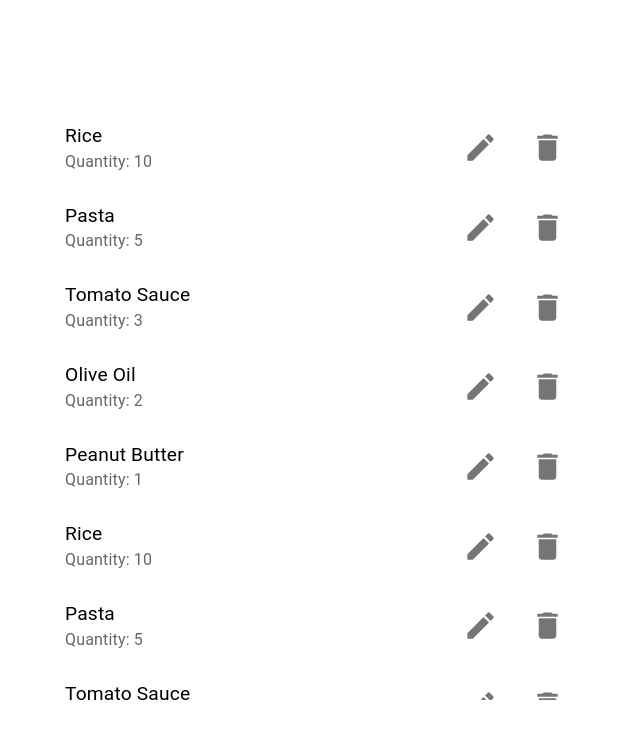
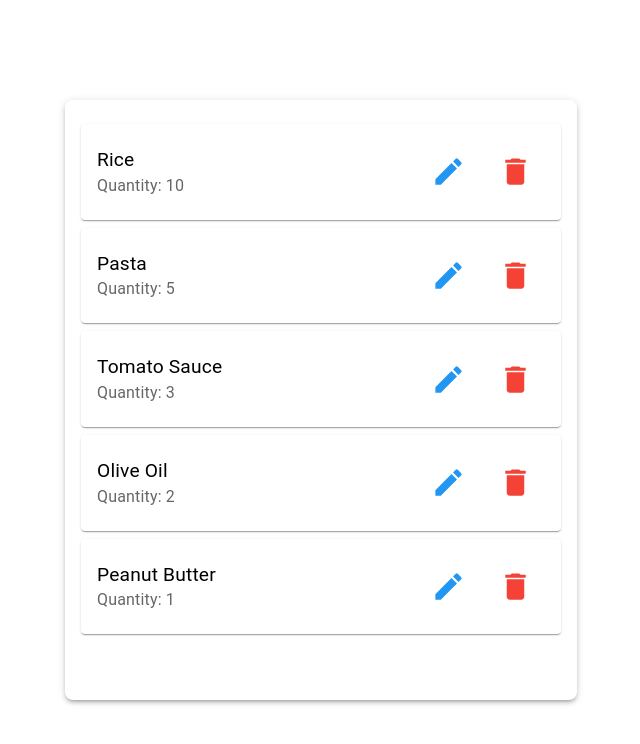
Before and after one commit to tzaitoun71/pantry-tracker, a Next.js app: page / in a window 1280 px wide. Shown: the top 744 px of the page, without its empty margins (319-959 px from the left). Built offline with nearby package versions, Linux system fonts and the light colour scheme.

Commit message:
Added styling to the edit and delete buttons

```diff
--- a/app/components/PantryList.tsx
+++ b/app/components/PantryList.tsx
@@ -4,27 +4,13 @@ import * as React from 'react';
 import { Box, IconButton, List, ListItem, ListItemText, Dialog, DialogActions, DialogContent, DialogContentText, DialogTitle, Button, TextField } from '@mui/material';
 import EditIcon from '@mui/icons-material/Edit';
 import DeleteIcon from '@mui/icons-material/Delete';
+import { blue, red } from '@mui/material/colors';
 
 function createData(name: string, quantity: number) {
   return { name, quantity };
 }
 
 const initialRows = [
-  createData('Rice', 10),
-  createData('Pasta', 5),
-  createData('Tomato Sauce', 3),
-  createData('Olive Oil', 2),
-  createData('Peanut Butter', 1),
-  createData('Rice', 10),
-  createData('Pasta', 5),
-  createData('Tomato Sauce', 3),
-  createData('Olive Oil', 2),
-  createData('Peanut Butter', 1),
-  createData('Rice', 10),
-  createData('Pasta', 5),
-  createData('Tomato Sauce', 3),
-  createData('Olive Oil', 2),
-  createData('Peanut Butter', 1),
   createData('Rice', 10),
   createData('Pasta', 5),
   createData('Tomato Sauce', 3),
@@ -72,19 +58,42 @@ const PantryList: React.FC = () => {
   };
 
   return (
-    <Box sx={{ width: '40vw', height: '600px', margin: 'auto', overflow: 'auto' }}>
+    <Box sx={{ width: '40vw', height: '600px', margin: 'auto', overflow: 'auto', boxShadow: 3, borderRadius: 2, padding: 2 }}>
       <List>
         {rows.map((row, idx) => (
-          <ListItem key={row.name} sx={{ display: 'flex', justifyContent: 'space-between', padding: '8px 0' }}>
+          <ListItem key={row.name} sx={{ display: 'flex', justifyContent: 'space-between', padding: '16px', marginBottom: '8px', boxShadow: 1, borderRadius: 1 }}>
             <ListItemText primary={row.name} secondary={`Quantity: ${row.quantity}`}
               primaryTypographyProps={{ fontSize: '1.2rem' }}
               secondaryTypographyProps={{ fontSize: '1rem' }}
             />
             <Box>
-              <IconButton onClick={() => handleClickOpen(idx)} size="large" sx={{ marginRight: 1 }}>
+              <IconButton
+                onClick={() => handleClickOpen(idx)}
+                size="large"
+                sx={{
+                  marginRight: 1,
+                  color: blue[500],
+                  '&:hover': {
+                    color: blue[300],
+                    backgroundColor: 'rgba(33, 150, 243, 0.1)', // Lighter blue background on hover
+                  },
+                  transition: 'color 0.3s, background-color 0.3s', // Smooth transition for color and background color
+                }}
+              >
                 <EditIcon fontSize="large" />
               </IconButton>
-              <IconButton onClick={() => handleDelete(row.name)} size="large">
+              <IconButton
+                onClick={() => handleDelete(row.name)}
+                size="large"
+                sx={{
+                  color: red[500],
+                  '&:hover': {
+                    color: red[300],
+                    backgroundColor: 'rgba(244, 67, 54, 0.1)', // Lighter red background on hover
+                  },
+                  transition: 'color 0.3s, background-color 0.3s', // Smooth transition for color and background color
+                }}
+              >
                 <DeleteIcon fontSize="large" />
               </IconButton>
             </Box>
--- a/app/globals.css
+++ b/app/globals.css
@@ -2,4 +2,5 @@
   box-sizing: border-box;
   padding: 0;
   margin: 0;
+  font-family: 'Poppins', 'sans-serif';
 }
--- a/app/page.tsx
+++ b/app/page.tsx
@@ -1,5 +1,4 @@
 import { Box } from "@mui/material";
-import BasicTable from "./components/PantryList";
 import PantryList from "./components/PantryList";
 
 
```
